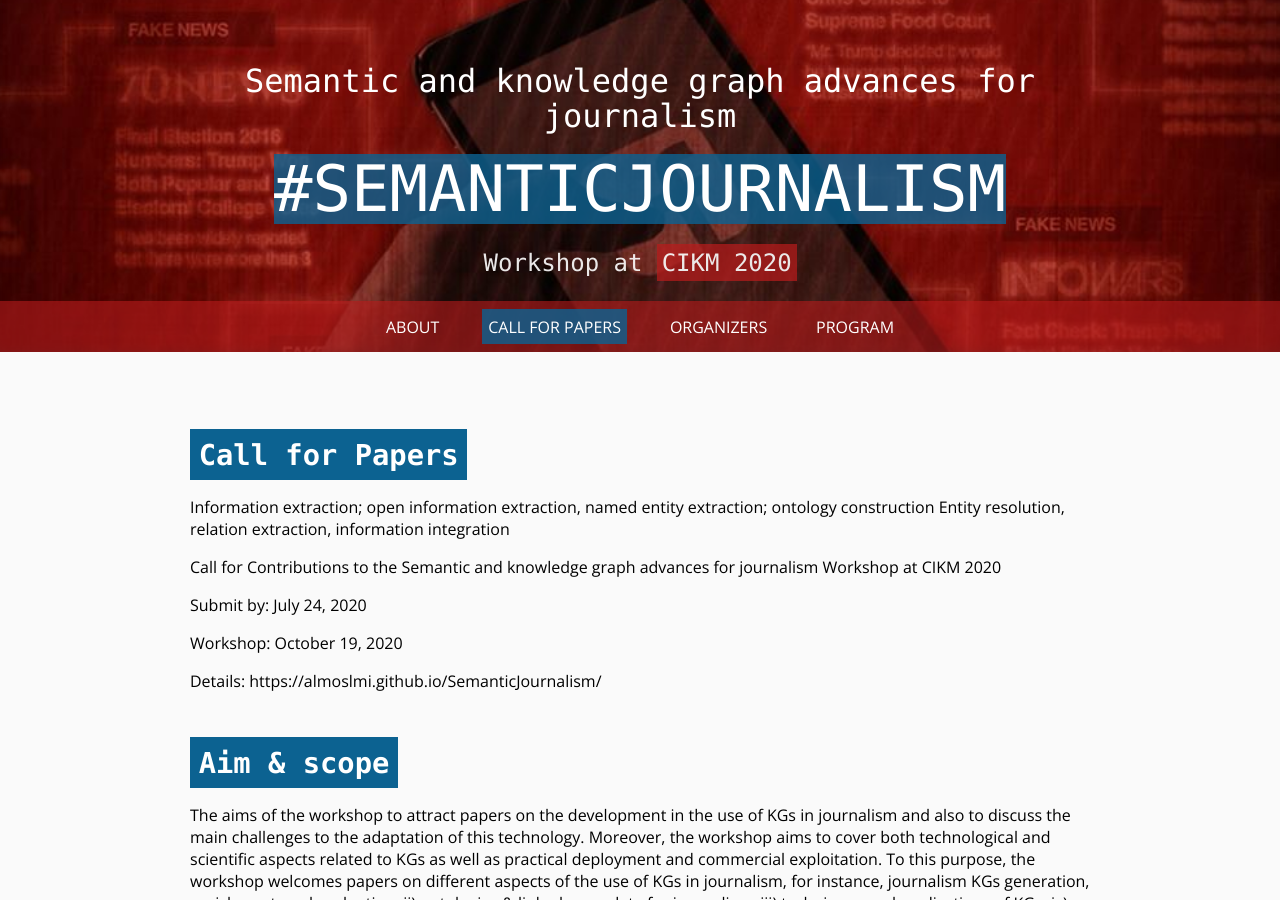
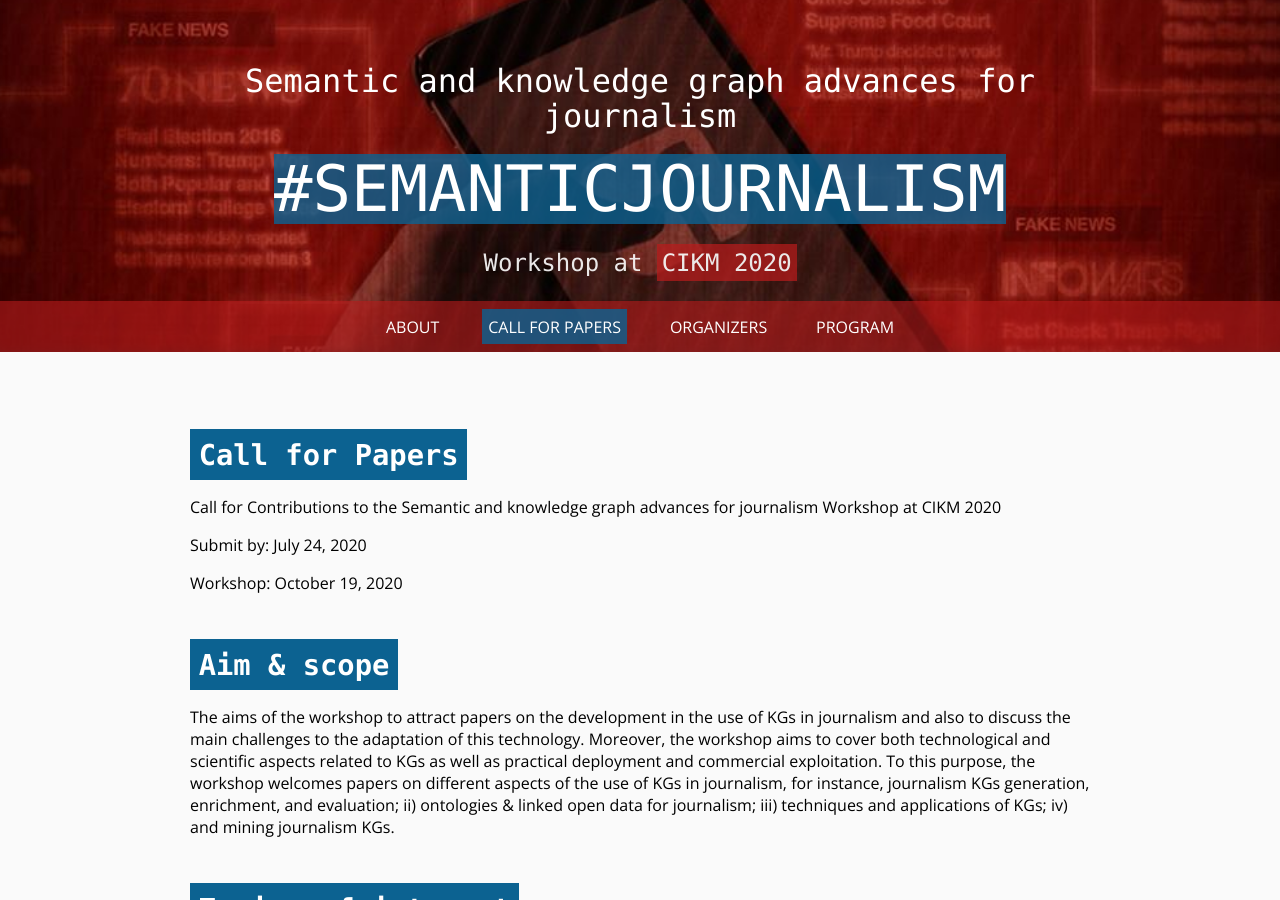
Before and after one commit to almoslmi/SemanticJournalism, a Jekyll site: the page built from docs/call.md, in a window 1280 px wide and 900 px high. Built offline with Jekyll 4.4.1, drawn with Linux system fonts in a browser that asks for light colours.

Commit message:
Update call.md

```diff
--- a/docs/call.md
+++ b/docs/call.md
@@ -8,16 +8,11 @@ navigation_weight: 2
 
 # Call for Papers
 
-  Information extraction; open information extraction, named entity extraction; ontology construction
-  Entity resolution, relation extraction, information integration
-
 Call for Contributions to the Semantic and knowledge graph advances for journalism Workshop at CIKM 2020
 
 Submit by: July 24, 2020
 
 Workshop: October 19, 2020
-
-Details: https://almoslmi.github.io/SemanticJournalism/
 
 
 # Aim & scope
```
